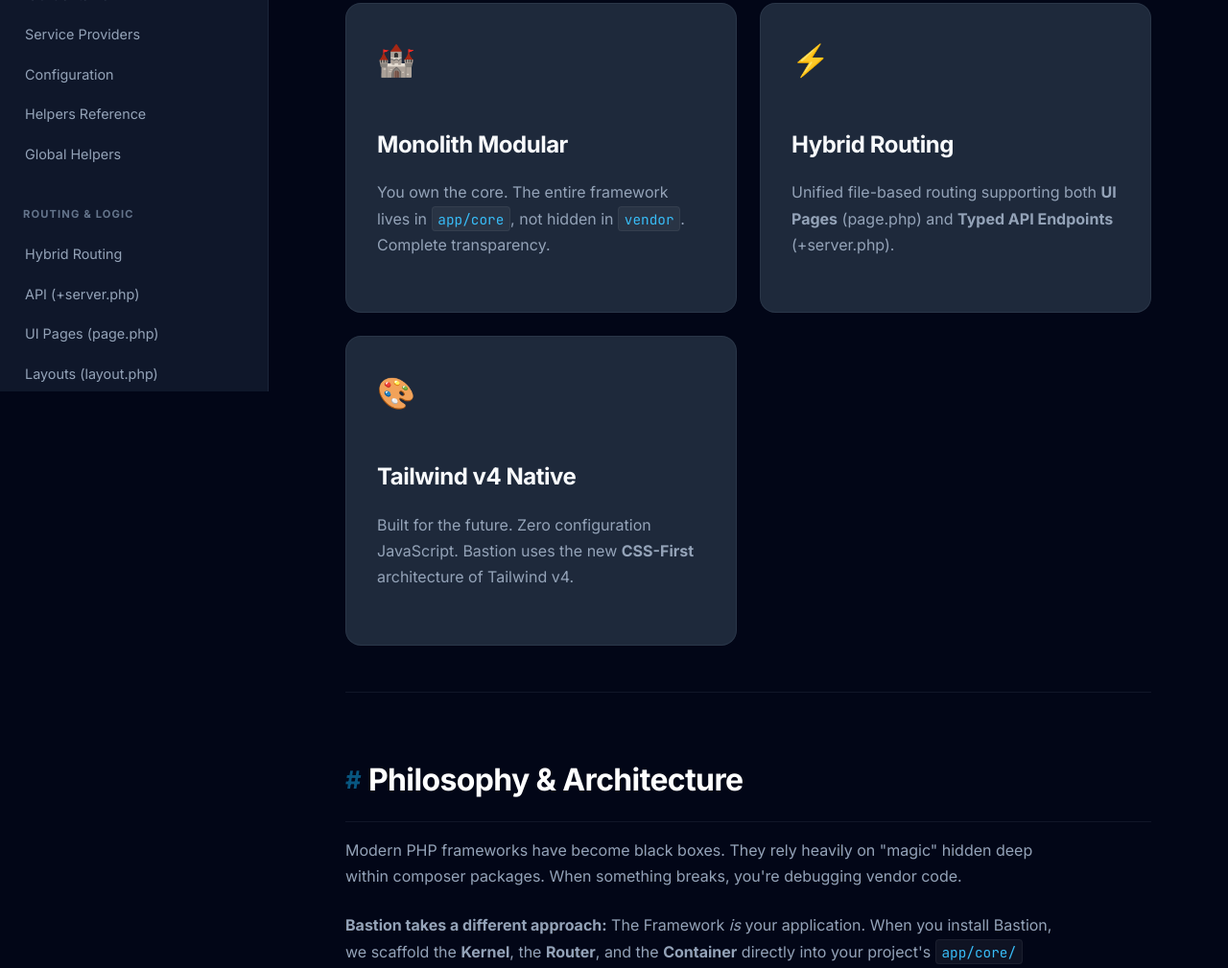
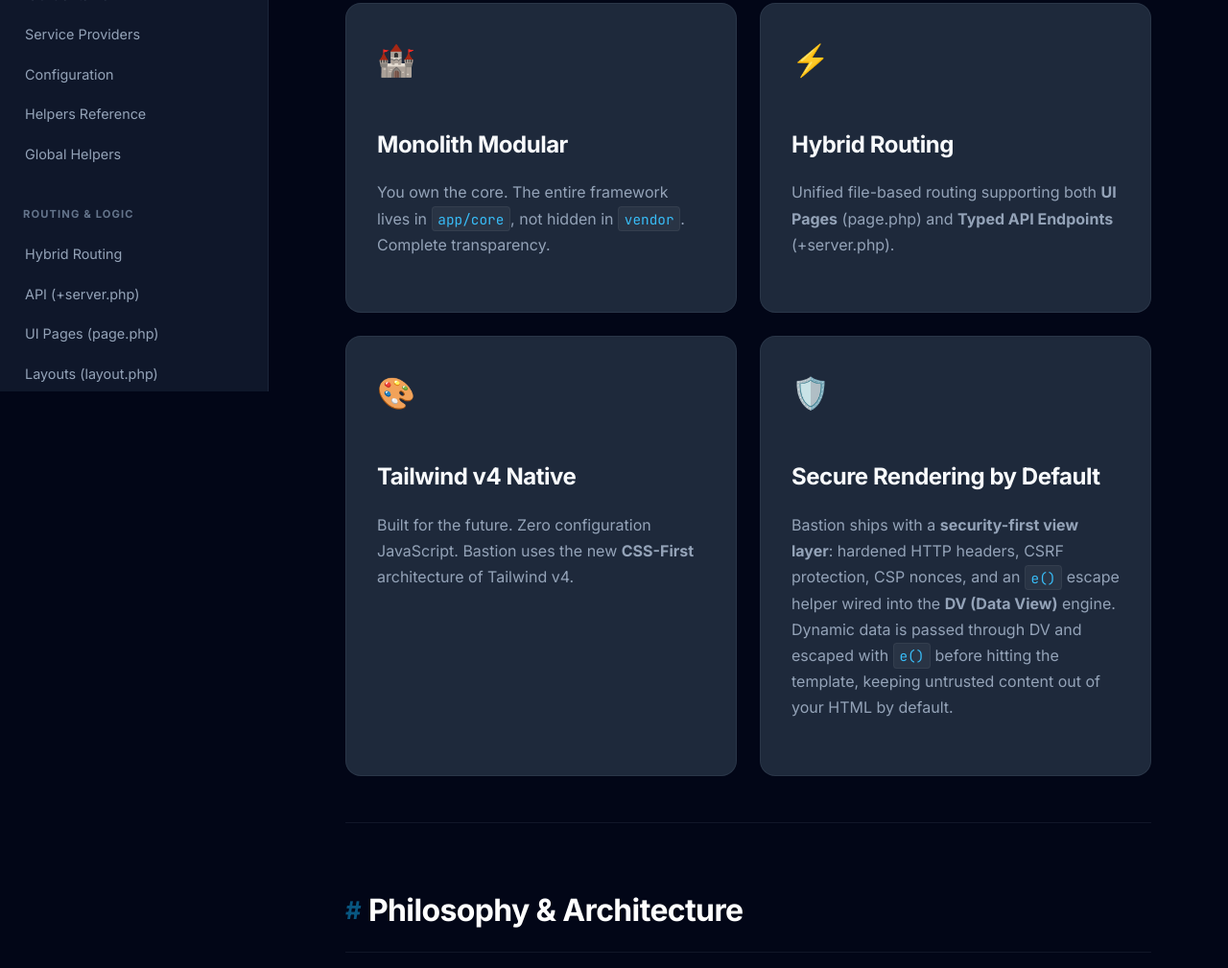
Before and after one commit to alexmejiaIMPRO/BastionPHP, a plain HTML site: page index.html in a window 1280 px wide. Shown: the part 392-1401 px from the top of the page at 96% size. Drawn offline with Linux system fonts and the light colour scheme.

Commit message:
Update index.html

```diff
--- a/index.html
+++ b/index.html
@@ -295,6 +295,17 @@
             <h3>Tailwind v4 Native</h3>
             <p>Built for the future. Zero configuration JavaScript. Bastion uses the new <strong>CSS-First</strong> architecture of Tailwind v4.</p>
           </div>
+<div class="feature-card">
+  <div class="fc-icon">🛡️</div>
+  <h3>Secure Rendering by Default</h3>
+  <p>
+    Bastion ships with a <strong>security-first view layer</strong>: hardened HTTP
+    headers, CSRF protection, CSP nonces, and an <code>e()</code> escape helper wired
+    into the <strong>DV (Data View)</strong> engine. Dynamic data is passed through DV
+    and escaped with <code>e()</code> before hitting the template, keeping untrusted
+    content out of your HTML by default.
+  </p>
+</div>
         </div>
       </section>
 
```
